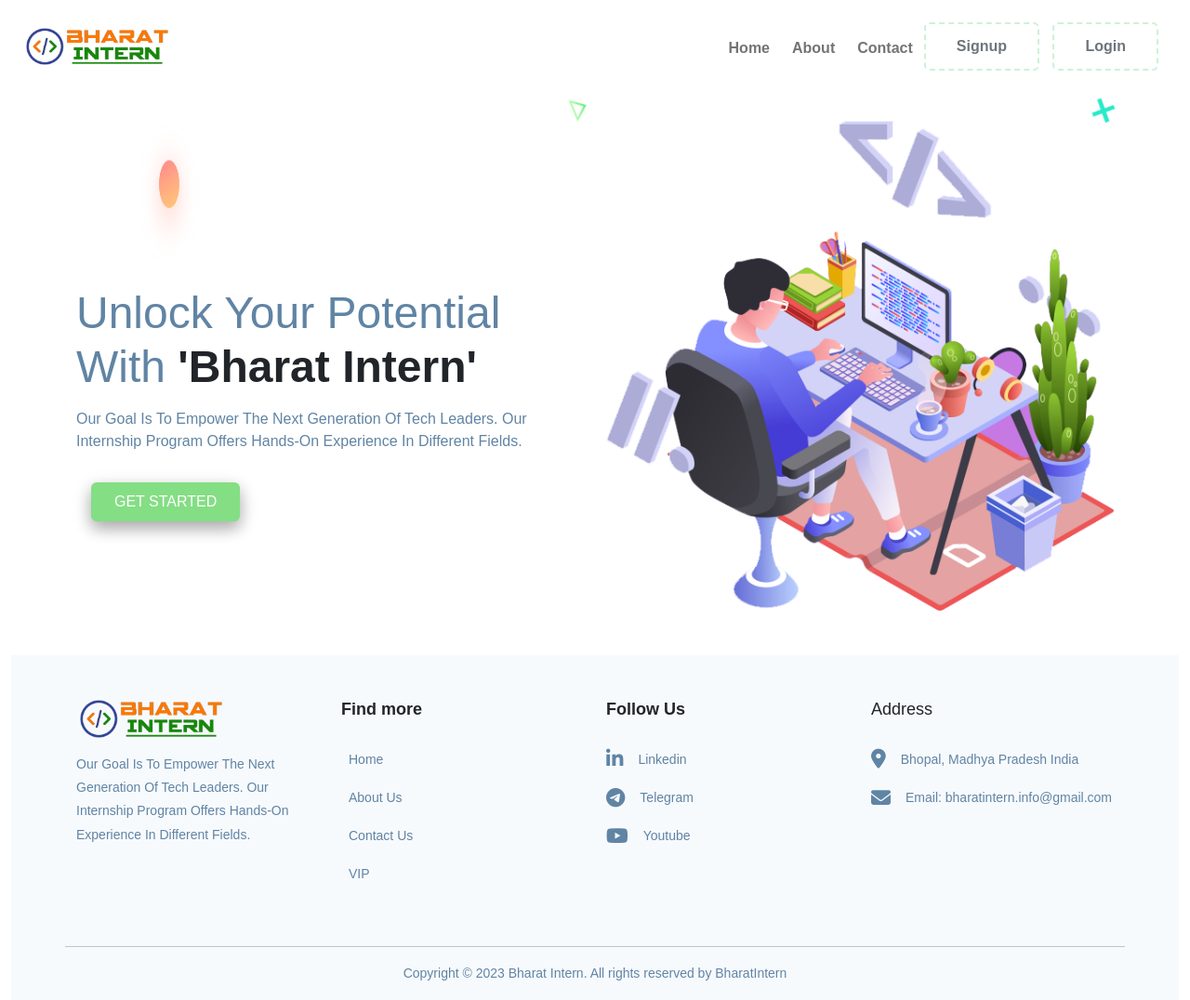
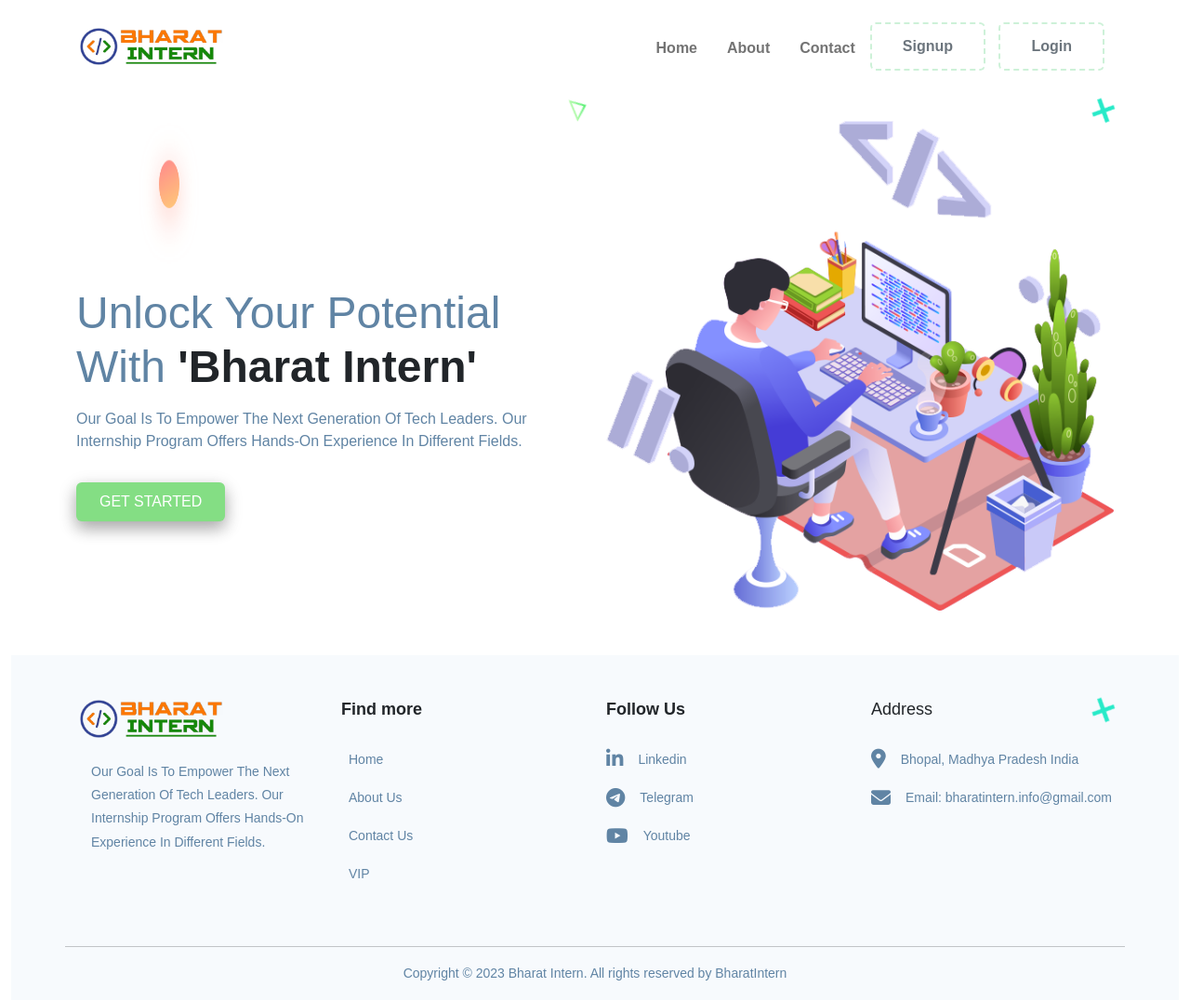
Before and after one commit to iceicogithub/kickstart, a Laravel app: page /home in a window 1280 px wide. Shown: the whole page at 93% size. Run offline with Laravel 10, Linux system fonts and the light colour scheme.

Commit message:
buttons logo changes

```diff
--- a/resources/views/includes/front/footer.blade.php
+++ b/resources/views/includes/front/footer.blade.php
@@ -3,8 +3,8 @@
         <div class="row mt-5 pt-5 justify-content-center ">
             <div class="col-sm-6 col-md-6 col-lg-3">
                 {{-- <p><b>LOGO</b></p> --}}
-                <img src="{{asset('img/logoNoBg.png')}}" class="foot-logo" alt="not-found">
-                <p class="p_tag mt-3 text-capitalize fw-light" style="color: #6084a4">Our goal is to empower the next generation of tech leaders. Our internship
+                <img src="{{asset('img/logoNoBg.png')}}" class="foot-logo mb-2" alt="not-found">
+                <p class="p_tag mt-3 ps-3 text-capitalize fw-light" style="color: #6084a4">Our goal is to empower the next generation of tech leaders. Our internship
                     program
                     offers hands-on experience in different fields.</p>
             </div>
@@ -56,6 +56,7 @@
                 </ul>
             </div>
             <div class="col-sm-6 col-md-6 col-lg-3">
+                <img src="{{asset('img/cross.svg')}}" class="cross-img" alt="">
                 <h3 class="footer_h">Address</h3>
                 <ul class="list ps-0">
                     <li>
--- a/resources/views/includes/front/header.blade.php
+++ b/resources/views/includes/front/header.blade.php
@@ -1,5 +1,5 @@
 <div class="header  pt-3 ">
-    <nav class="navbar navbar-expand-md  container-fluid">
+    <nav class="navbar container navbar-expand-md  container-fluid">
       <img src="{{asset('img/logoNoBg.png')}}" class="head-logo" alt="not-found">
         <button class="navbar-toggler" type="button" data-bs-toggle="collapse" data-bs-target="#navbarNav"
             aria-controls="navbarNav" aria-expanded="false" aria-label="Toggle navigation">
@@ -7,13 +7,13 @@
         </button>
         <div class="collapse navbar-collapse" id="navbarNav">
             <ul class="navbar-nav ms-auto ">
-                <li class="nav-item pt-2 px-1">
+                <li class="nav-item pt-2 px-lg-2 px-md-0">
                     <a class="nav-link" aria-current="page" href="#">Home</a>
                 </li>
-                <li class="nav-item pt-2 px-1">
+                <li class="nav-item pt-2 px-lg-2 px-md-0">
                     <a class="nav-link" href="#">About</a>
                 </li>
-                <li class="nav-item pt-2 px-1">
+                <li class="nav-item pt-2 px-lg-2 px-md-0">
                     <a class="nav-link" href="#">Contact</a>
                 </li>
                 <li class="nav-item">
--- a/resources/views/layouts/index.blade.php
+++ b/resources/views/layouts/index.blade.php
@@ -18,7 +18,7 @@
             <div class="text-box">
                 <p class="display-5 main-text" style="color: #6084a4">Unlock Your Potential With <span class="main-text-sapn text-dark fw-semibold">'Bharat Intern'</span></p>
                 <p class="text text-capitalize fw-light">Our goal is to empower the next generation of tech leaders. Our internship program offers hands-on experience in different fields.</p>
-                <button class="btn-part btn mt-3 mx-3 py-2 px-4">GET STARTED</button>
+                <button class="btn-part btn mt-3 py-2 px-4 text-start">GET STARTED</button>
             </div>
         </div>
 
```
